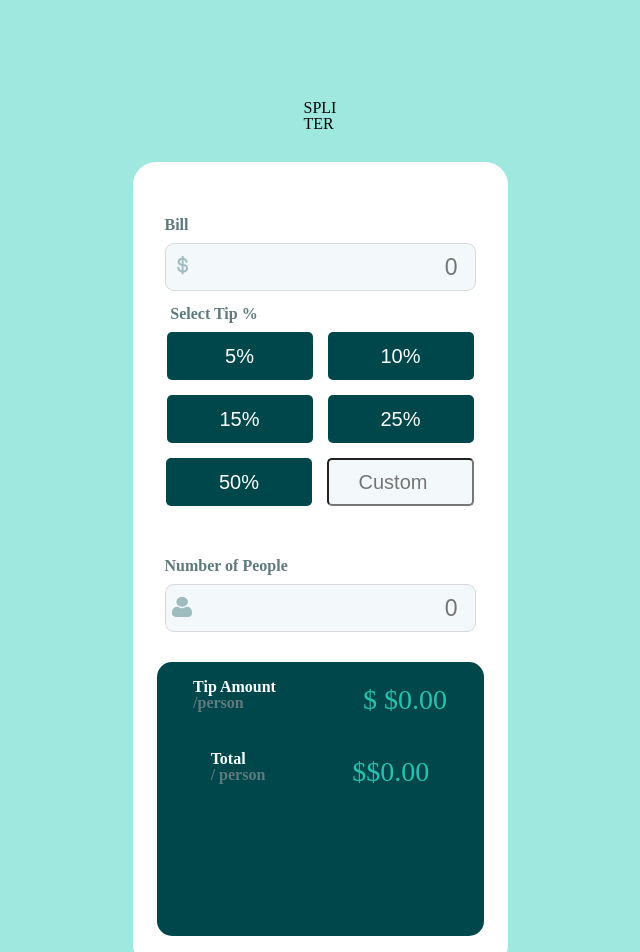
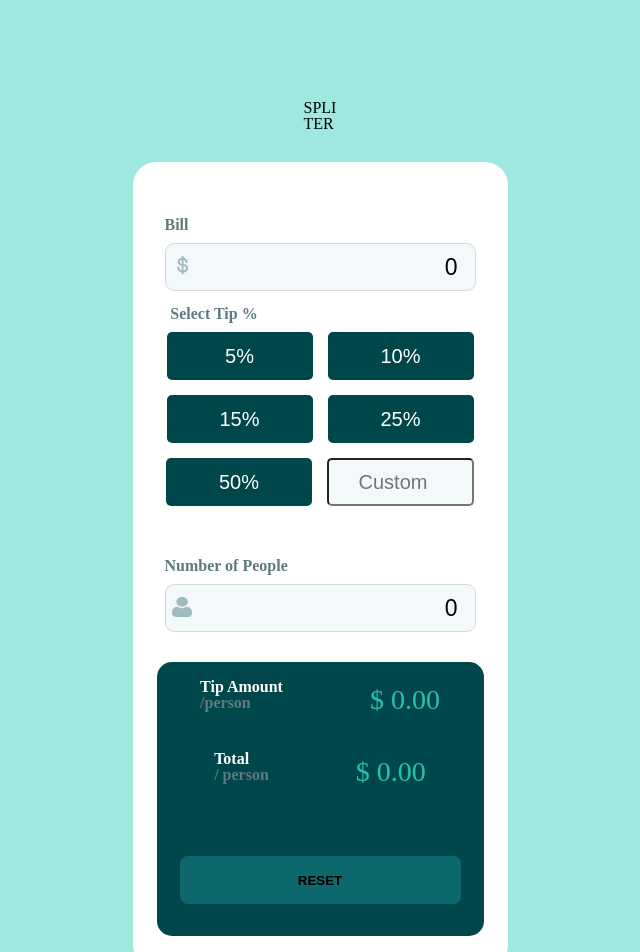
Before and after one commit to Runsprint/R.Tip-calculator, a React (Vite) app: page / in a window 1280 px wide. Shown: the top 952 px of the page, without its empty margins (320-960 px from the left). Built offline with nearby package versions, Linux system fonts and the light colour scheme.

Commit message:
usestates and change background

```diff
--- a/src/App.jsx
+++ b/src/App.jsx
@@ -1,31 +1,67 @@
-import React, { useState } from "react";
+import React, { useEffect, useState } from "react";
 import "./App.css";
 import iconDollar from "../public/icon-dollar.svg";
 import iconPerson from "../public/icon-person.svg";
 import logo from "../public/logo.svg";
 
 function App() {
-  const [bill, setBill] = useState("");
+  const [bill, setBill] = useState(0);
+  const [active, setActive] = useState("");
+  const buttonsArray = ["5%", "10%", "15%", "25%", "50%"];
+  const [percent, setPercent] = useState();
+  // const [custom, setCustom] = useState();
+  const [peopleAmount, setpeopleAmount] = useState(0);
+  const [result, setResult] = useState(); //tip
+  const [totalSum, setTotalSum] = useState();
+  const [color, setColor] = useState("#00474b");
+  const [allState, setAllState] = useState(0);
+  console.log(result);
+  // useEffect(() => {
+  //   if (percent && peopleAmount !== 0 && bill !== 0) {
+  //     const tip = ((percent / 100) * bill) / peopleAmount;
+  //     setResult(tip.toFixed(2));
+  //   }
+  // }, [percent]);
+
+  useEffect(() => {
+    if (peopleAmount !== 0 && bill !== 0 && allState !== 0) {
+      const tip = ((parseInt(allState) / 100) * bill) / peopleAmount;
+      setResult(tip.toFixed(2));
+
+      const total = result * peopleAmount;
+      console.log(total);
+      const sum = total + Number(bill);
+      const device = sum / peopleAmount;
+      setTotalSum(device.toFixed(2));
+    }
+  }, [peopleAmount, allState, bill]);
+
+  // useEffect(() => {
+  //   if (result) {
+  //     const total = result * peopleAmount;
+  //     const sum = total + Number(bill);
+  //     const device = sum / peopleAmount;
+  //     setTotalSum(device.toFixed(2));
+  //   }
+  // }, [result]);
+
+  //massive result when massive change after into this function and done his fucction.
+  //also into this function when first render
+  //if ampty massive it into just one time and if I didnt wtire anything after every render into this function.
+
   const handleBillChange = (event) => {
     setBill(event.target.value);
   };
 
-  const buttonsArray = ["5%", "10%", "15%", "25%", "50%"];
-  const [percent, setPercent] = useState(0);
-  const [custom, setCustom] = useState("");
-  const [peopleAmount, setpeopleAmount] = useState("");
-  const [result, setResult] = useState("$0.00");
-  const [totalSum, setTotalSum] = useState("$0.00");
+  const handleResetClick = () => {
+    setBill("");
+    setPercent("");
+    setAllState("");
+    setpeopleAmount("");
+    setResult("");
+    setTotalSum("");
+  };
 
-  // const handleResetClick = () => {
-  //   debugger;
-  //   setBill(0);
-  //   setpeopleAmount(null);
-  //   setPercent(0);
-  //   setResult("$0.00");
-  //   setTotalSum("$0.00");
-  //   console.log("Something");
-  // };
   return (
     <>
       <h1 className="title">
@@ -60,20 +96,12 @@ function App() {
           <div className="buttons">
             {buttonsArray.map((item) => (
               <button
+                style={allState === item ? { background: "red" } : null}
                 className="percent"
+                key={item}
                 onClick={(event) => {
-                  setPercent(parseInt(item));
-                  if (peopleAmount != 0 && bill != 0) {
-                    const tip = ((parseInt(item) / 100) * bill) / peopleAmount;
-                    setResult(tip.toFixed(2));
-                    // const total = bill + tip * peopleAmount;
-                    // setTotalSum(total.toFixed(2));
-                  }
+                  setAllState(item);
                 }}
-                // style={{
-                //   backgroundColor: clickedButton === item ? "black" : "initial",
-                //   color: clickedButton === item ? "white" : "initial",
-                // }}
               >
                 {item}
               </button>
@@ -82,16 +110,11 @@ function App() {
               type="number"
               min="1"
               max="100"
+              value={percent}
               className="custom"
               placeholder="Custom"
               onChange={(event) => {
-                setPercent(event.target.value);
-                if (peopleAmount != 0 && bill != 0) {
-                  const tip = ((custom / 100) * bill) / peopleAmount;
-                  setResult(tip.toFixed(2));
-                  // const total = bill + tip * peopleAmount;
-                  // setTotalSum(total.toFixed(2));
-                }
+                setAllState(Number(event.target.value));
               }}
             />
           </div>
@@ -106,6 +129,7 @@ function App() {
               type="number"
               placeholder="0"
               min="0"
+              value={peopleAmount}
               onChange={(event) => {
                 setpeopleAmount(event.target.value);
               }}
@@ -120,7 +144,9 @@ function App() {
             </h1>
             <div className="output_div">
               {" "}
-              <h2 className="output1">$ {result}</h2>
+              <h2 className="output1">
+                $ {result !== undefined ? result : "0.00"}
+              </h2>
             </div>
           </div>
           <div className="tip_div">
@@ -129,12 +155,14 @@ function App() {
             </h1>
             <div className="output_div">
               {" "}
-              <h2 className="output2">${totalSum}</h2>
+              <h2 className="output2">
+                $ {totalSum !== undefined ? totalSum : "0.00"}
+              </h2>
             </div>
           </div>
-          {/* <button className="reset" onClick={handleResetClick}>
+          <button className="reset" onClick={handleResetClick}>
             RESET
-          </button> */}
+          </button>
         </div>
       </main>
     </>
```
Also changed, not shown: src/App.css (+11 -0 lines).
